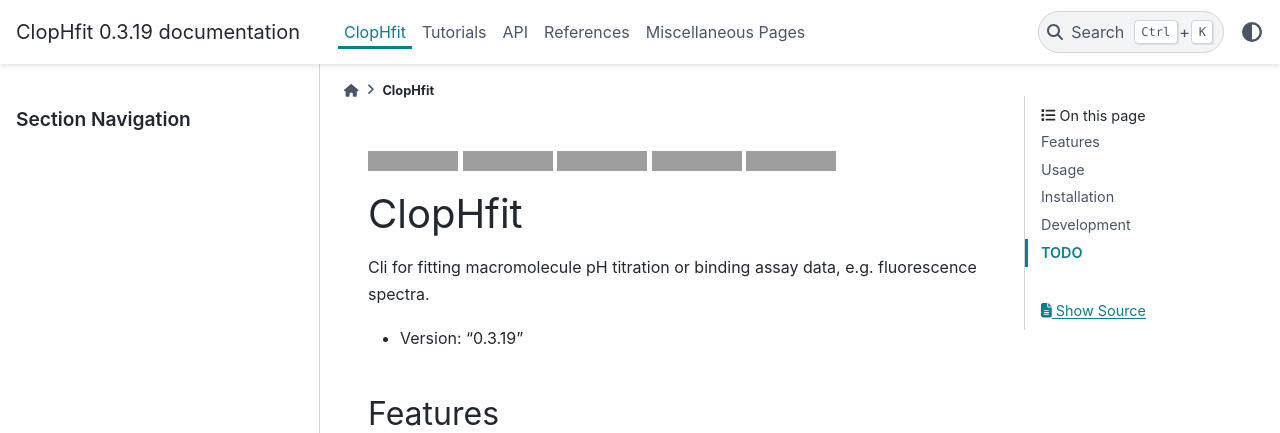
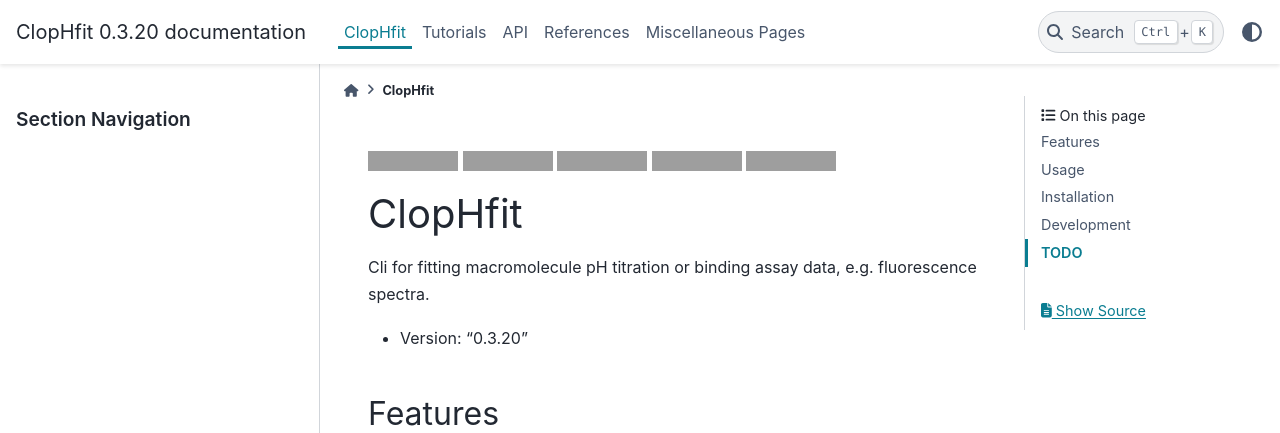
Before and after one commit to darosio/ClopHfit, a Sphinx documentation site: the page built from docs/README.md, in a window 1280 px wide and 900 px high. Shown: the top 433 px of the window. Built offline with Sphinx 7.4.7 and the PyData theme 0.15.4, drawn with Linux system fonts in a browser that asks for light colours; pages that are not in the unit, such as notebooks, are missing from menus; grey boxes are pictures that could not be loaded.

Commit message:
bump: version 0.3.19 → 0.3.20

```diff
--- a/docs/README.md
+++ b/docs/README.md
@@ -9,7 +9,7 @@
 Cli for fitting macromolecule pH titration or binding assay data, e.g.
 fluorescence spectra.
 
-- Version: "0.3.19"
+- Version: "0.3.20"
 
 ## Features
 
--- a/docs/conf.py
+++ b/docs/conf.py
@@ -24,7 +24,7 @@ copyright = "2021, Daniele Arosio"
 author = "Daniele Arosio"
 
 # The full version, including alpha/beta/rc tags
-release = "0.3.19"
+release = "0.3.20"
 
 # -- General configuration ---------------------------------------------------
 
--- a/pyproject.toml
+++ b/pyproject.toml
@@ -38,7 +38,7 @@ classifiers = [
   "Development Status :: 3 - Alpha"
   ]
 requires-python = ">=3.8, <3.12"
-version = "0.3.19"
+version = "0.3.20"
 dependencies = [
   "click >=8.1.3",
   "corner >=2.2.1",
@@ -231,7 +231,7 @@ strict = true
 
 [tool.commitizen]
 name = "cz_customize"
-version = "0.3.19"
+version = "0.3.20"
 tag_format = "v$version"
 version_files = [
   "pyproject.toml:version",
```
Also changed, not shown: CHANGELOG.md (+10 -0 lines).
